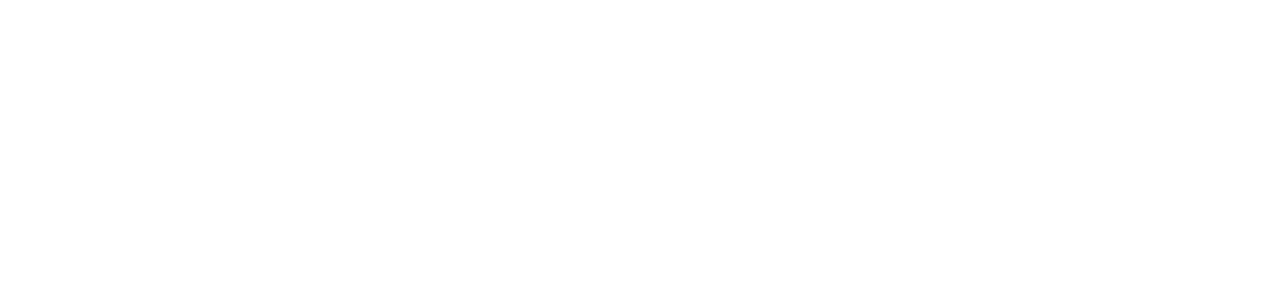
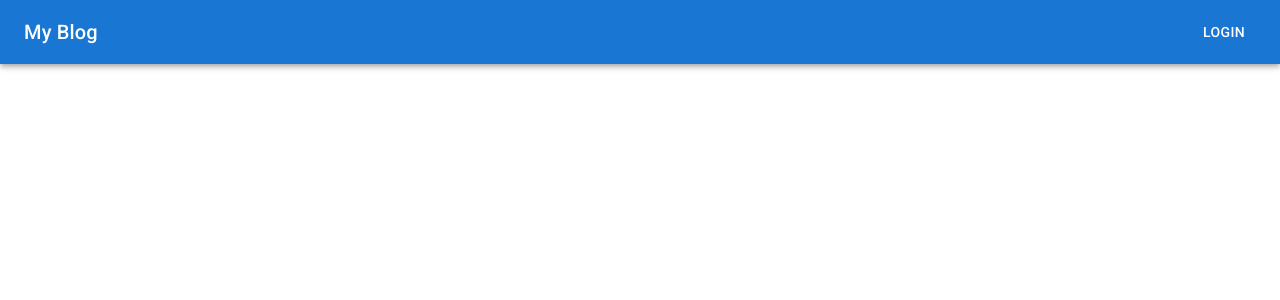
Before and after one commit to DanilFv/hw-63, a React (Vite) app: page / in a window 1280 px wide. Shown: the top 300 px of the page. Built offline with nearby package versions, Linux system fonts and the light colour scheme.

Commit message:
Создал компонент NavBar.tsx, добавил spinner, также создал базовый URL для axios запроса

```diff
--- a/index.html
+++ b/index.html
@@ -4,6 +4,12 @@
     <meta charset="UTF-8" />
     <link rel="icon" type="image/svg+xml" href="/vite.svg" />
     <meta name="viewport" content="width=device-width, initial-scale=1.0" />
+      <link rel="preconnect" href="https://fonts.googleapis.com" />
+    <link rel="preconnect" href="https://fonts.gstatic.com" crossorigin />
+    <link
+    rel="stylesheet"
+    href="https://fonts.googleapis.com/css2?family=Roboto:wght@300;400;500;700&display=swap"
+    />
     <title>hw-63</title>
   </head>
   <body>
--- a/package.json
+++ b/package.json
@@ -10,12 +10,16 @@
     "preview": "vite preview"
   },
   "dependencies": {
+    "@emotion/react": "^11.14.0",
+    "@emotion/styled": "^11.14.1",
+    "@mui/icons-material": "^7.3.6",
+    "@mui/material": "^7.3.6",
     "axios": "^1.13.2",
-    "bootstrap": "^5.3.8",
     "dayjs": "^1.11.19",
     "react": "^19.2.0",
     "react-dom": "^19.2.0",
     "react-hook-form": "^7.70.0",
+    "react-router-dom": "^7.11.0",
     "react-toastify": "^11.0.5"
   },
   "devDependencies": {
--- a/src/App.tsx
+++ b/src/App.tsx
@@ -1,12 +1,35 @@
 import './App.css';
-import {ToastContainer} from 'react-toastify';
+import {Box, Container, Typography} from '@mui/material';
+import NavBar from './components/NavBar/NavBar.tsx';
+import {Route, Routes} from 'react-router-dom';
+import Home from './containers/Home/Home.tsx';
 
 const App = () => {
 
 
   return (
     <>
-        <ToastContainer />
+        <NavBar />
+
+        <Box>
+            <Container maxWidth="lg" sx={{ mt: '20px'}}>
+                <Routes>
+                    <Route path="/" element={(<Home />)} />
+                    <Route path="/posts" element={(<Home />)} />
+
+                    <Route path="/new-post" element={(<Home />)} />
+                    <Route path="/posts/:id/edit" element={(<Home />)} />
+
+
+
+                    <Route
+                        path="*"
+                        element={(<Typography component='p' variant='h4' sx={{textAlign: 'center'}}>Not found page!</Typography>)}
+                    />
+                </Routes>
+            </Container>
+        </Box>
+
     </>
   )
 };
--- /dev/null
+++ b/src/components/NavBar/NavBar.tsx
@@ -0,0 +1,22 @@
+import {AppBar, Box, Button, Toolbar, Typography} from '@mui/material';
+
+const NavBar = () => {
+    return (
+        <Box sx={{ flexGrow: 1 }}>
+            <AppBar position="static">
+                <Toolbar>
+                <Typography
+                    variant="h6"
+                    component="div"
+                    sx={{ flexGrow: 1 }}
+                >
+                    My Blog
+                </Typography>
+                <Button color="inherit">Login</Button>
+                </Toolbar>
+            </AppBar>
+        </Box>
+    );
+};
+
+export default NavBar;
--- /dev/null
+++ b/src/containers/Home/Home.tsx
@@ -0,0 +1,11 @@
+
+
+const Home = () => {
+    return (
+        <div>
+
+        </div>
+    );
+};
+
+export default Home;
--- a/src/main.tsx
+++ b/src/main.tsx
@@ -1,10 +1,16 @@
 import {StrictMode} from 'react';
 import {createRoot} from 'react-dom/client';
 import App from './App.tsx';
-import 'bootstrap/dist/css/bootstrap.css';
+import {BrowserRouter} from 'react-router-dom';
+import {CssBaseline} from '@mui/material';
+import {ToastContainer} from 'react-toastify';
 
 createRoot(document.getElementById('root')!).render(
   <StrictMode>
-    <App />
+      <BrowserRouter>
+          <CssBaseline />
+          <ToastContainer />
+          <App />
+      </BrowserRouter>
   </StrictMode>,
 )
```
Also changed, not shown: src/axiosAPI.ts (added, +7 -0 lines), src/components/UI/Spinner/Spinner.tsx (added, +11 -0 lines), src/containers/EditPost/EditPost.tsx (added), src/containers/NewPost/NewPost.tsx (added), 1 other file (tests, documents, lock files or other folders).
